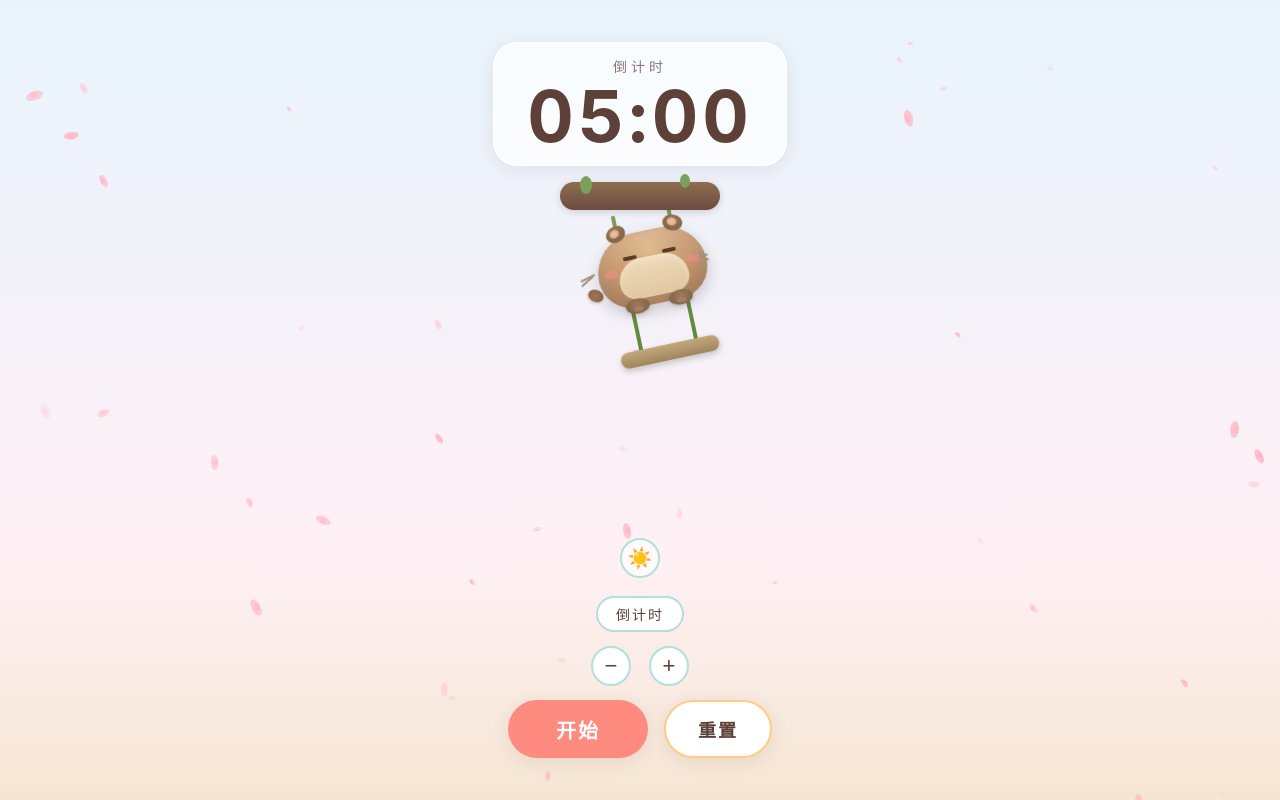
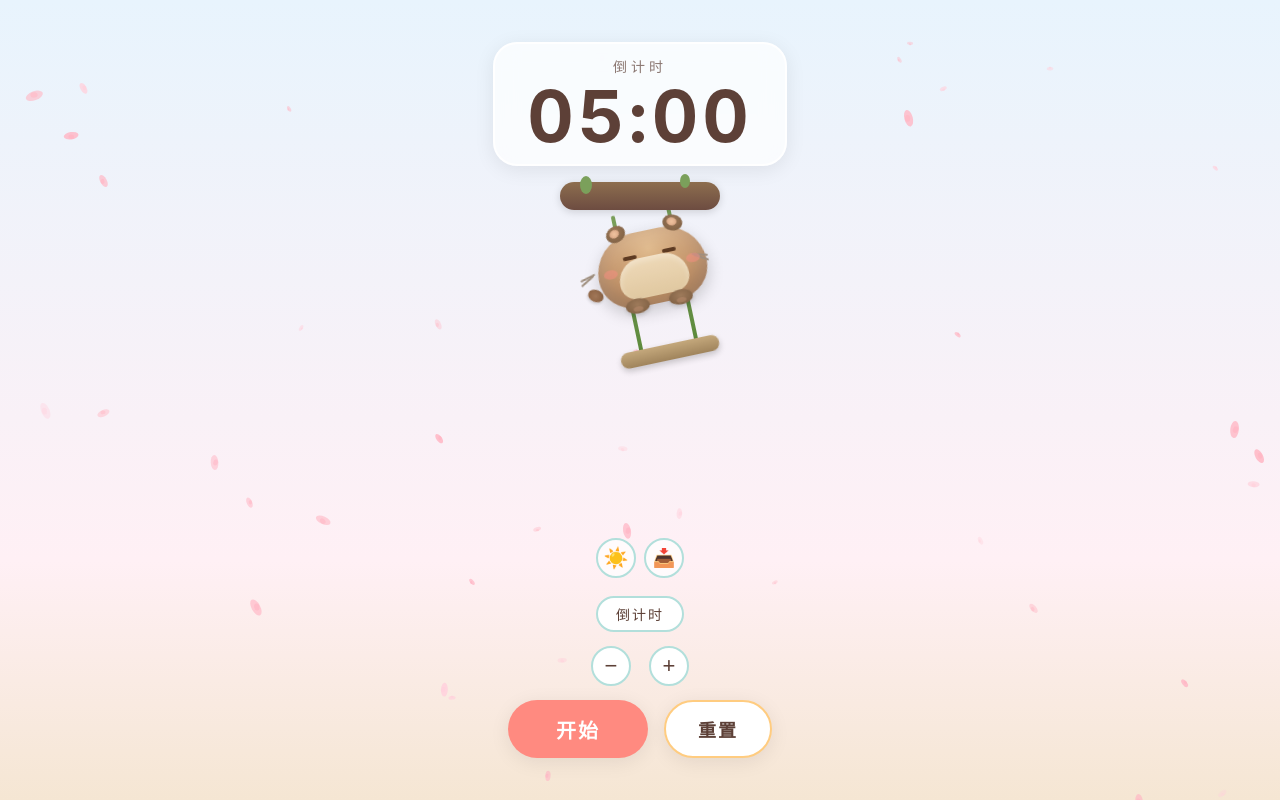
Before and after one commit to amu0630/kpbl, a plain HTML site: page index.html in a window 1280 px wide. Drawn offline with Linux system fonts and the light colour scheme.

Commit message:
添加 Android APK 下载按钮

```diff
--- a/index.html
+++ b/index.html
@@ -439,6 +439,19 @@ body {
 }
 .install-btn:hover { transform: scale(1.1); background: var(--btn-primary); }
 .install-btn:active { transform: scale(0.9); }
+.download-btn {
+  width: 40px; height: 40px; border-radius: 50%;
+  border: 2px solid var(--btn-secondary);
+  background: var(--card-bg);
+  font-size: 18px; cursor: pointer;
+  transition: all 0.3s;
+  line-height: 1;
+  margin-left: 8px;
+  text-decoration: none; display: inline-flex; align-items: center; justify-content: center;
+  color: var(--text);
+}
+.download-btn:hover { transform: scale(1.1); background: var(--btn-secondary); }
+.download-btn:active { transform: scale(0.9); }
 .install-btn.hidden { display: none; }
 
 /* 模式标签 */
@@ -561,6 +574,7 @@ body {
     <div class="theme-row">
       <button class="theme-btn" id="btnTheme" title="切换主题">☀️</button>
         <button class="install-btn hidden" id="btnInstall" title="安装应用">📲</button>
+      <a class="download-btn" id="btnDownload" title="下载 App" href="https://github.com/amu0630/kpbl/releases/download/v1.0.0/kapibala-timer.apk" target="_blank">📥</a>
     </div>
     <button class="mode-toggle" id="btnMode" title="切换计时模式">倒计时</button>
     <div class="time-adjust" id="timeAdjust">
```
Also changed, not shown: 1 other file.
